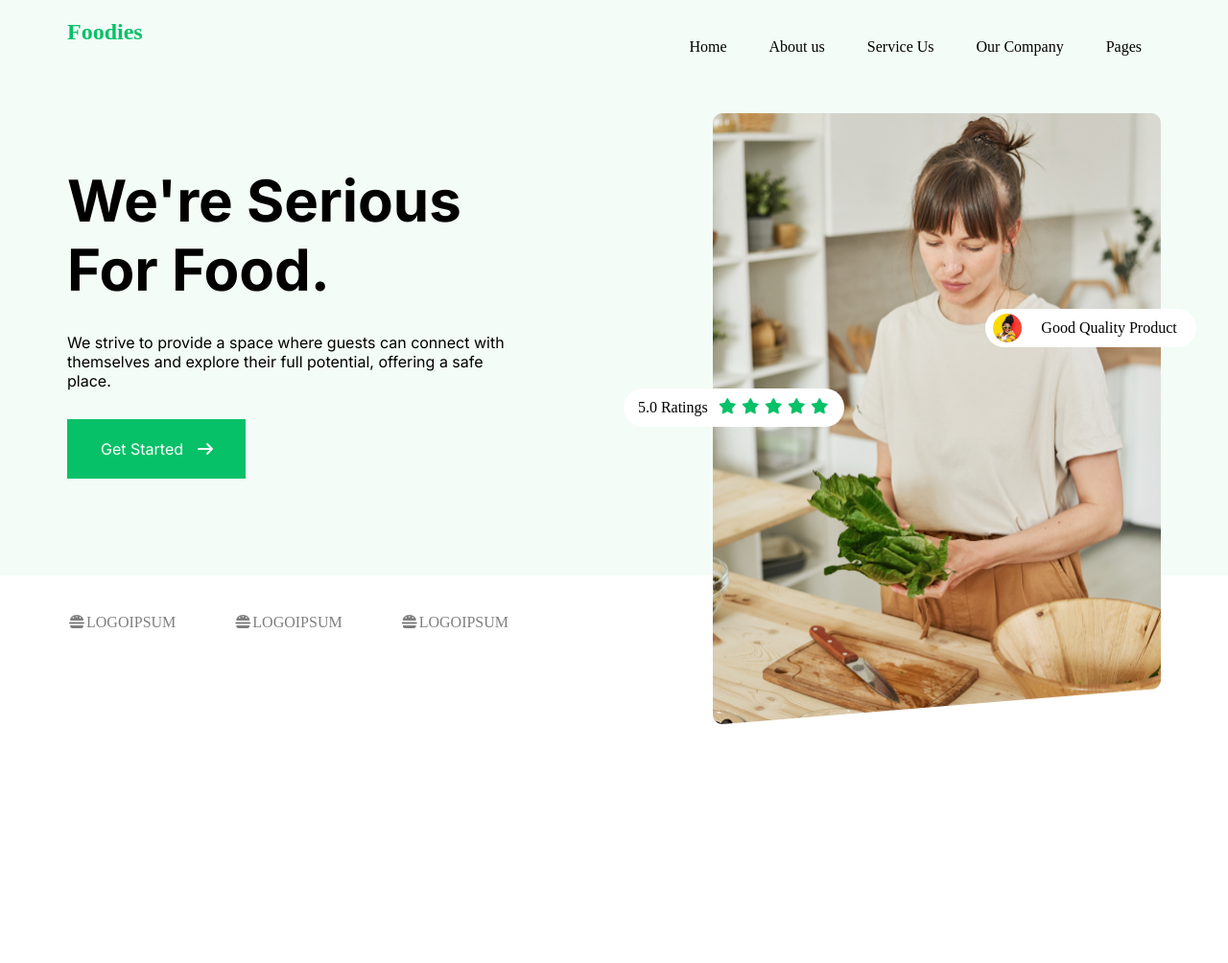
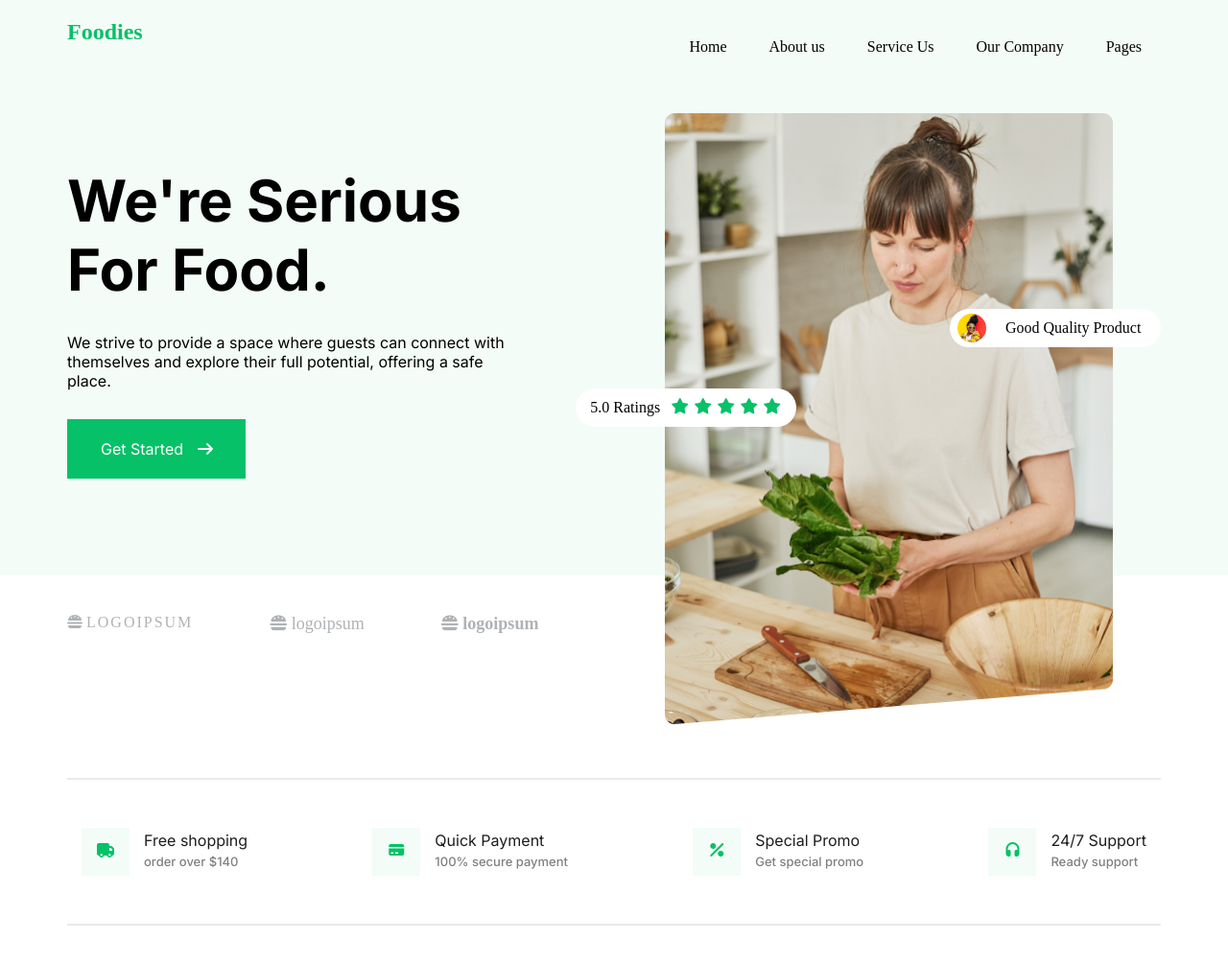
Before and after one commit to shammi80/-Foodies-project, a plain HTML site: page index.html in a window 1280 px wide. Shown: the whole page at 96% size. Before the commit the page ends 800 px from the top, so only its background shows below. Drawn offline with Linux system fonts and the light colour scheme.

Commit message:
add feature section

```diff
--- a/asset/image/style.css
+++ b/asset/image/style.css
@@ -84,6 +84,7 @@ button a{
 .banner-img {
    position: relative;
    top: 40px;
+   padding-right: 50px;
 
 }
 .rating{
@@ -98,7 +99,7 @@ button a{
     border-radius: 20px;
     position: absolute;
     top: 45%;
-    left: -20%;
+    left: -18%;
 
 
 }
@@ -117,7 +118,7 @@ button a{
     border-radius: 20px;
     position: absolute;
     top: 32%;
-    right: -8%;
+    right: 0%;
 
 }
 .Product img{
@@ -125,11 +126,103 @@ button a{
      border-radius: 50%;
 }
 
-.Brand-logo{
+.brand-logo{
    max-width: 1140px;
    margin: 0 auto;
    display: flex;
    padding-top: 40px;
-   gap: 60px;
-   opacity: 50%;
+   gap: 80px;
+   opacity: 40%;
+   color: rgba(57, 65, 73, 1);
 }
+.logo1{
+    letter-spacing: 2px;
+    font-size: 16px;
+}
+.logo1 i{
+    padding-right: 5px;
+}
+.logo3{
+   font-weight: bold;
+   font-size: 18px;
+
+}
+.logo3 i{
+
+   padding-right: 5px;
+}
+.logo2{
+
+   font-size: 18px;
+
+}
+.logo2 i{
+
+   padding-right: 5px;
+}
+ /* feature section*/
+
+ .feature-section{
+     max-width: 1140px;
+     margin: 0 auto;
+     height: 150px;
+     width: 100%;
+     background-color: #fff;
+     margin-top: 150px;
+     margin-bottom: 100px;
+     /*box-shadow: 0px 2px 0px 2px rgba(112, 112, 112, 1);*/
+
+ }
+ .feature{
+    display: flex;
+    justify-content: space-between;
+    padding: 50px 15px;
+    align-items: center;
+
+
+ }
+ .icon1{
+    display: flex;
+    gap: 15px;
+ }
+ .icon2 p{
+    width: 50px;
+    height: 50px;
+    background-color: #F3FCF7;
+    text-align: center;
+    padding-top: 15px;
+    color: #06C167;
+ }
+hr{
+    border: 1px solid rgba(112, 112, 112, 1);
+    opacity: 15%;
+}
+.icon-info h3 {
+    font-family: "Inter", sans-serif;
+    font-weight: 400;
+
+    font-size: 16px;
+
+    line-height: 100%;
+    letter-spacing: 0%;
+   color:  rgba(29, 29, 31, 1);
+
+    padding-top: 5px;
+
+
+}
+.icon-info p {
+    font-family: "Inter", sans-serif;
+    font-weight: 500;
+
+    font-size: 13px;
+
+    line-height: 100%;
+    letter-spacing: 0%;
+
+    color: gray;
+
+    padding-top: 8px;
+
+
+}
--- a/index.html
+++ b/index.html
@@ -58,21 +58,60 @@
 
         </div>
     </header>
-    <section class="Brand-logo">
-        <div>
+    <section class="brand-container">
+        <div class="brand-logo">
+            <div class="logo1">
             <p><i class="fa-solid fa-burger"></i>LOGOIPSUM</p>
 
         </div>
-        <div>
-            <p><i class="fa-solid fa-burger"></i>LOGOIPSUM</p>
+        <div class="logo2">
+            <p><i class="fa-solid fa-burger"></i>logoipsum</p>
 
         </div>
-        <div>
-            <p><i class="fa-solid fa-burger"></i>LOGOIPSUM</p>
+        <div class="logo3">
+            <p><i class="fa-solid fa-burger"></i>logoipsum</p>
+
+        </div>
 
         </div>
 
 
     </section>
+    <section class="feature-section">
+        <hr>
+        <div class="feature">
+            <div class="icon1">
+                <div class="icon2"><p><i class="fa-solid fa-truck"></i></p></div>
+                <div class="icon-info">
+                    <h3>Free shopping</h3>
+                    <p>order over $140</p>
+                </div>
+            </div>
+            <div class="icon1">
+                <div class="icon2"><p><i class="fa-solid fa-credit-card"></i></p></div>
+                <div class="icon-info">
+                    <h3>Quick Payment</h3>
+                    <p>100% secure payment</p>
+                </div>
+            </div>
+            <div class="icon1">
+                <div class="icon2"><p><i class="fa-solid fa-percent"></i></p></div>
+                <div class="icon-info">
+                    <h3>Special Promo</h3>
+                    <p>Get special promo</p>
+                </div>
+            </div>
+            <div class="icon1">
+                <div class="icon2"> <p><i class="fa-solid fa-headphones"></i></p></div>
+                <div class="icon-info">
+                    <h3>24/7 Support</h3>
+                    <p>Ready support</p>
+                </div>
+
+            </div>
+
+        </div>
+     <hr>
+    </section>
 </body>
 </html>
```
